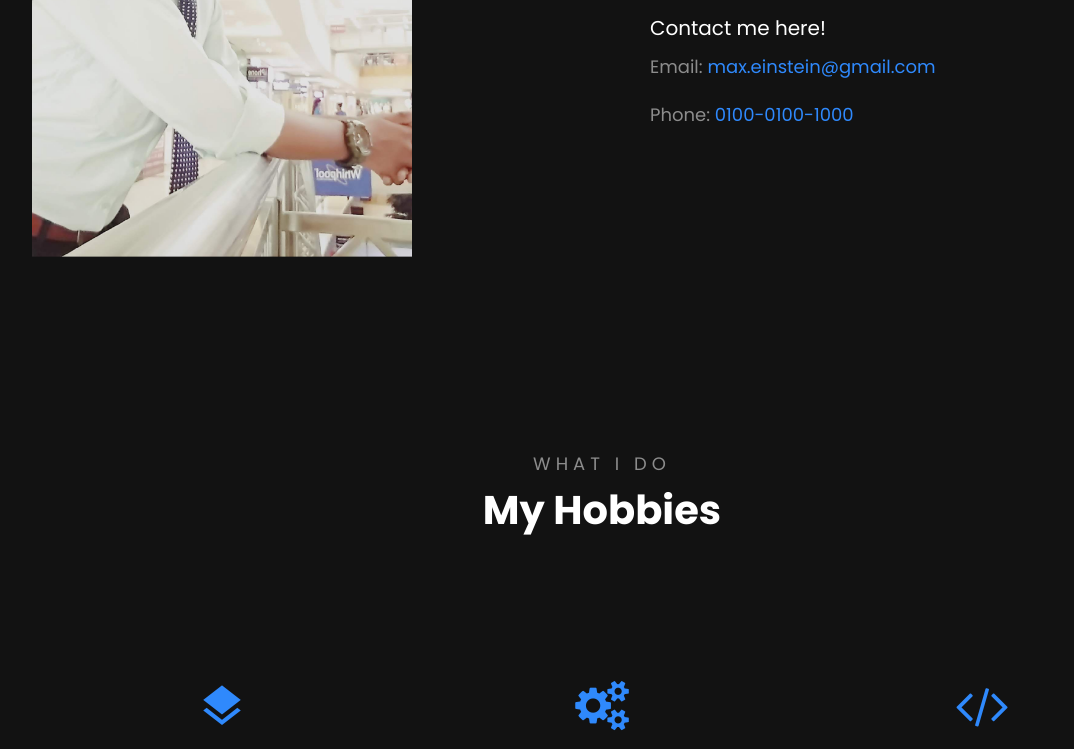
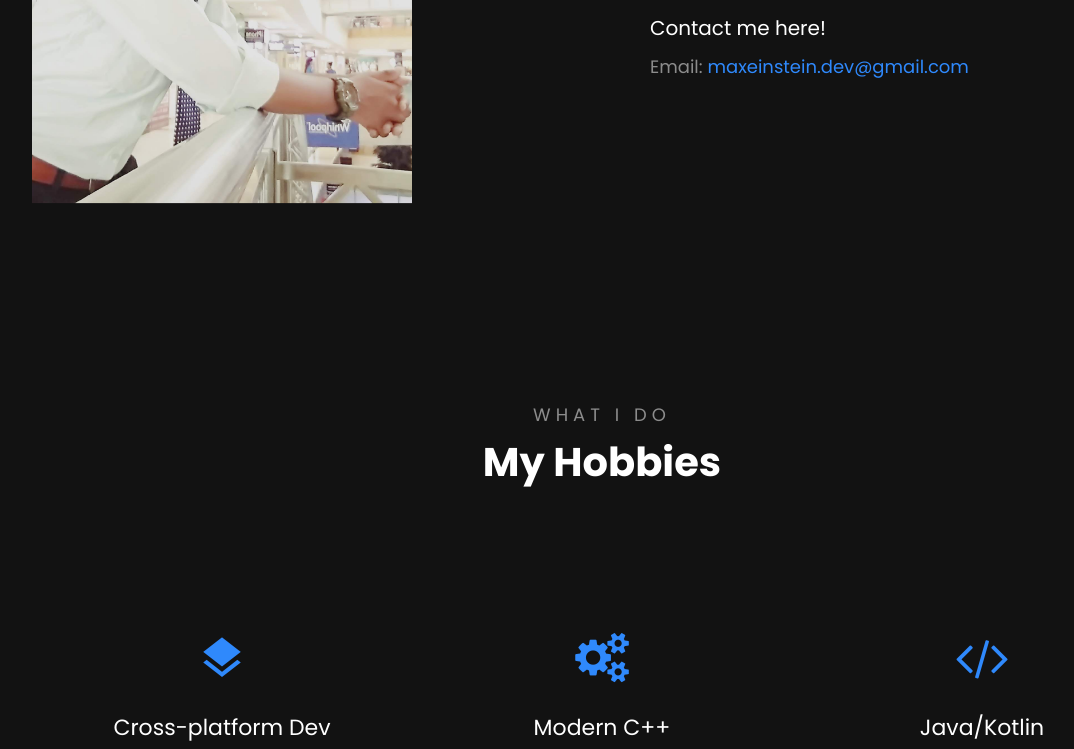
Before and after one commit to MAX-EINSTEIN/max-einstein.github.io, a plain HTML site: page index.html in a window 1280 px wide. Shown: the part 1323-2072 px from the top of the page, without its empty margins (38-1112 px from the left). Drawn offline with Linux system fonts and the light colour scheme; some packages are replaced by stand-ins of ours; no server answers; files whose address does not match are found by name.

Commit message:
Updated email address to the actual dev email

```diff
--- a/index.html
+++ b/index.html
@@ -115,8 +115,7 @@
                     <li><a href="#"><span class="icon-instagram"></span></a></li>
                   </ul>
                   <h5>Contact me here!</h5>
-                  <p>Email: <a href="#">max.einstein@gmail.com</a></p>
-                  <p>Phone: <a href="#">0100-0100-1000</a></p>
+                  <p>Email: <a href="#">maxeinstein.dev@gmail.com</a></p>
                 </div>
               </div>
             </div>
```
Also changed, not shown: 404.html (line endings or trailing spaces), README.md.
